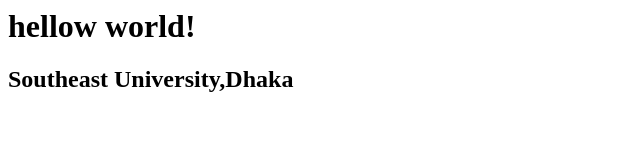
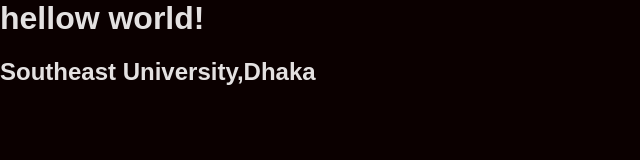
Before and after one commit to hasnat-lab/git-branches, a plain HTML site: page index.html in a window 1280 px wide. Shown: the whole page, without its empty margins (0-640 px from the left). Drawn offline with Linux system fonts and the light colour scheme.

Commit message:
Update index.html

```diff
--- a/index.html
+++ b/index.html
@@ -1,2 +1,3 @@
 <h1>hellow world!</h1>
 <h2>Southeast University,Dhaka</h2>
+<link rel="stylesheet" href="index.css" class="">
```
